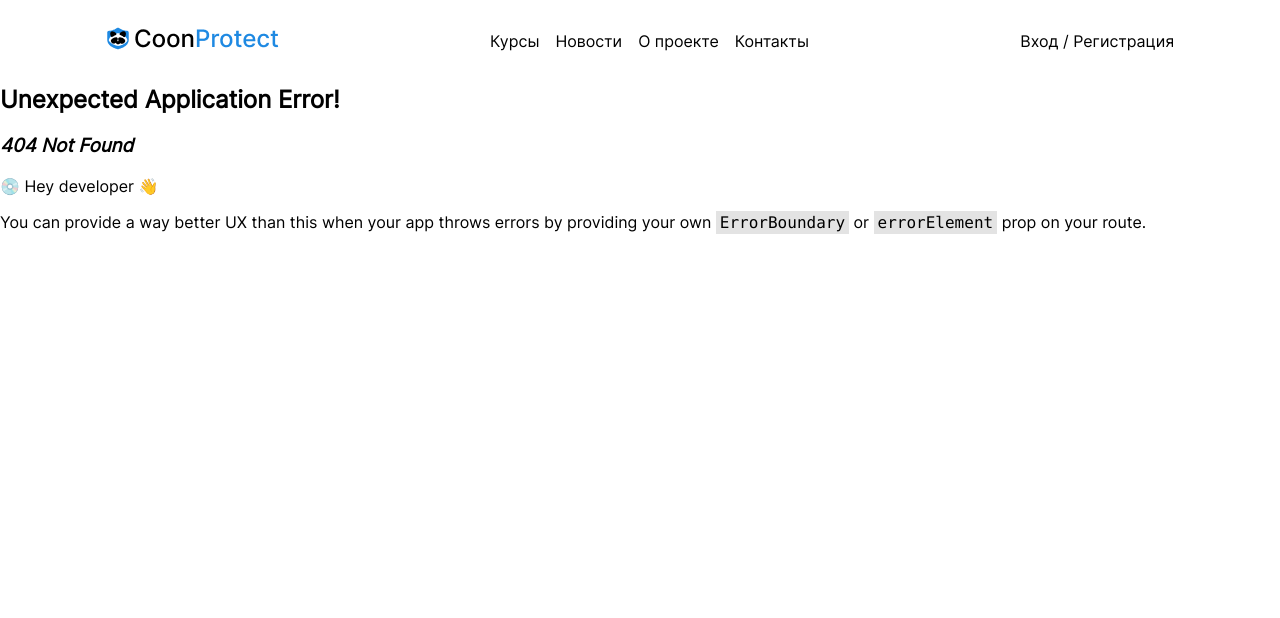
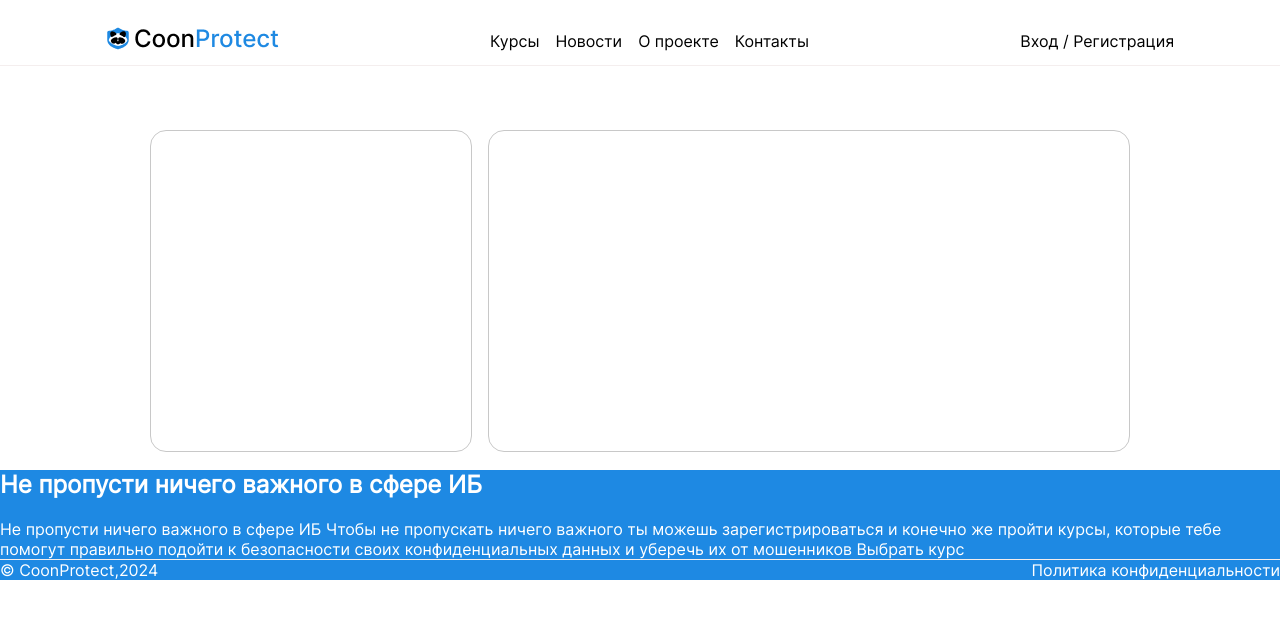
Before and after one commit to Alis2417/CoonProtect, a React (Create React App) app in the folder frontend/coonproject/: page /profile in a window 1280 px wide. Before the commit this address had no page. Shown: the top 618 px of the page. Built offline with nearby package versions, Linux system fonts and the light colour scheme.

Commit message:
feat(footer,profile): добален подвал, страница профиля

```diff
--- a/frontend/coonproject/src/App.js
+++ b/frontend/coonproject/src/App.js
@@ -9,6 +9,7 @@ import AboutPage from './pages/about';
 import ContactsPage from './pages/contacts';
 import LoginPage from './pages/login';
 import CoursesPage from './pages/courses';
+import ProfilePage from './pages/profile';
 
 function App() {
   const router =  createBrowserRouter([
@@ -43,6 +44,10 @@ function App() {
           path: "register",
           element: <RegisterPage />,
         },
+        {
+          path: "profile",
+          element: <ProfilePage />,
+        },
       ],
     },
   ]);
--- /dev/null
+++ b/frontend/coonproject/src/components/app-footer.css
@@ -0,0 +1,14 @@
+
+.app-footer{
+    display: fle;
+    background-color:#1E89E3 ;
+    color: white;
+
+
+}
+.app-footer__bottom-panel{
+    border-top: 1px solid #F4EEEE;
+    display: flex;
+    flex-direction: row;
+    justify-content: space-between ;
+}
--- /dev/null
+++ b/frontend/coonproject/src/components/app-footer.js
@@ -0,0 +1,22 @@
+import './app-footer.css';
+
+function AppFooter() {
+    return (
+        <footer className="app-footer">
+            <div className="app-footer__recomendation">
+                <h2>Не пропусти ничего важного в сфере ИБ</h2>
+                <div>
+                    Не пропусти ничего важного в сфере ИБ Чтобы не пропускать ничего важного ты можешь
+                    зарегистрироваться и конечно же пройти курсы, которые тебе помогут правильно подойти к безопасности
+                    своих конфиденциальных данных и уберечь их от мошенников Выбрать курс
+                </div>
+            </div>
+            <div className="app-footer__bottom-panel">
+                <div>© CoonProtect,2024</div>
+                <div>Политика конфиденциальности</div>
+            </div>
+        </footer>
+    );
+}
+
+export default AppFooter;
--- a/frontend/coonproject/src/components/app-header.css
+++ b/frontend/coonproject/src/components/app-header.css
@@ -3,6 +3,7 @@
     align-items: center;
     justify-content: center;
     padding-top: 1rem;
+    border-bottom: 1px solid #F4EEEE;
 }
 .app-header__menu{
     display: flex;
--- /dev/null
+++ b/frontend/coonproject/src/pages/profile/components/profile-card.css
@@ -0,0 +1,21 @@
+.profile-card {
+    margin-top:4rem;
+    display: flex;
+    flex-direction: row;
+    justify-content: center;
+    gap: 1rem;
+    height: 20rem;
+
+}
+.profile-card__short-info {
+    width: 20rem;
+    height: 100%;
+    border: 1px solid #c8c8c8;
+    border-radius: 1rem;
+}
+.profile-card__form {
+    width: 40rem;
+    height: 100%;
+    border: 1px solid #c8c8c8;
+    border-radius: 1rem;
+}
--- /dev/null
+++ b/frontend/coonproject/src/pages/profile/components/profile-card.js
@@ -0,0 +1,16 @@
+import './profile-card.css'
+function ProfileCard() {
+    return (
+
+            <div className="profile-card">
+                <div className="profile-card__short-info">
+                  <img className="profile-card__logo"></img>
+                </div>
+                <div className="profile-card__form">
+
+                </div>
+            </div>
+    );
+}
+
+export default ProfileCard;
--- /dev/null
+++ b/frontend/coonproject/src/pages/profile/index.js
@@ -0,0 +1,13 @@
+import AppFooter from "../../components/app-footer";
+import ProfileCard from "./components/profile-card";
+
+function ProfilePage() {
+    return (
+        <div className="App">
+           <ProfileCard></ProfileCard>
+           <AppFooter></AppFooter>
+        </div>
+    );
+}
+
+export default ProfilePage;
```
